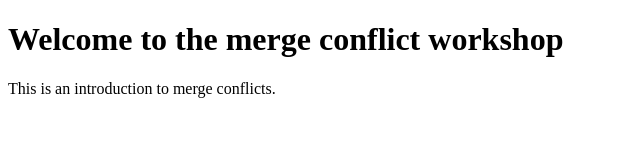
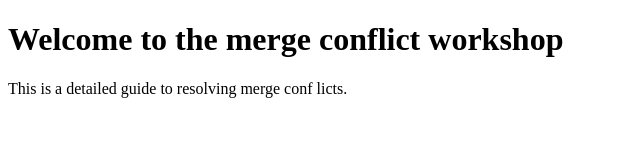
Before and after one commit to Celihong/merge-conflict-html-demo, a plain HTML site: page index.html in a window 1280 px wide. Shown: the whole page, without its empty margins (0-640 px from the left). Drawn offline with Linux system fonts and the light colour scheme.

Commit message:
Update introduction by Pair B

```diff
--- a/index.html
+++ b/index.html
@@ -7,6 +7,7 @@
   </head>
   <body>
     <h1>Welcome to the merge conflict workshop</h1>
-    <p>This is an introduction to merge conflicts.</p>
+    <p>This is a detailed guide to resolving merge conf
+      licts.</p>
   </body>
 </html>
```
